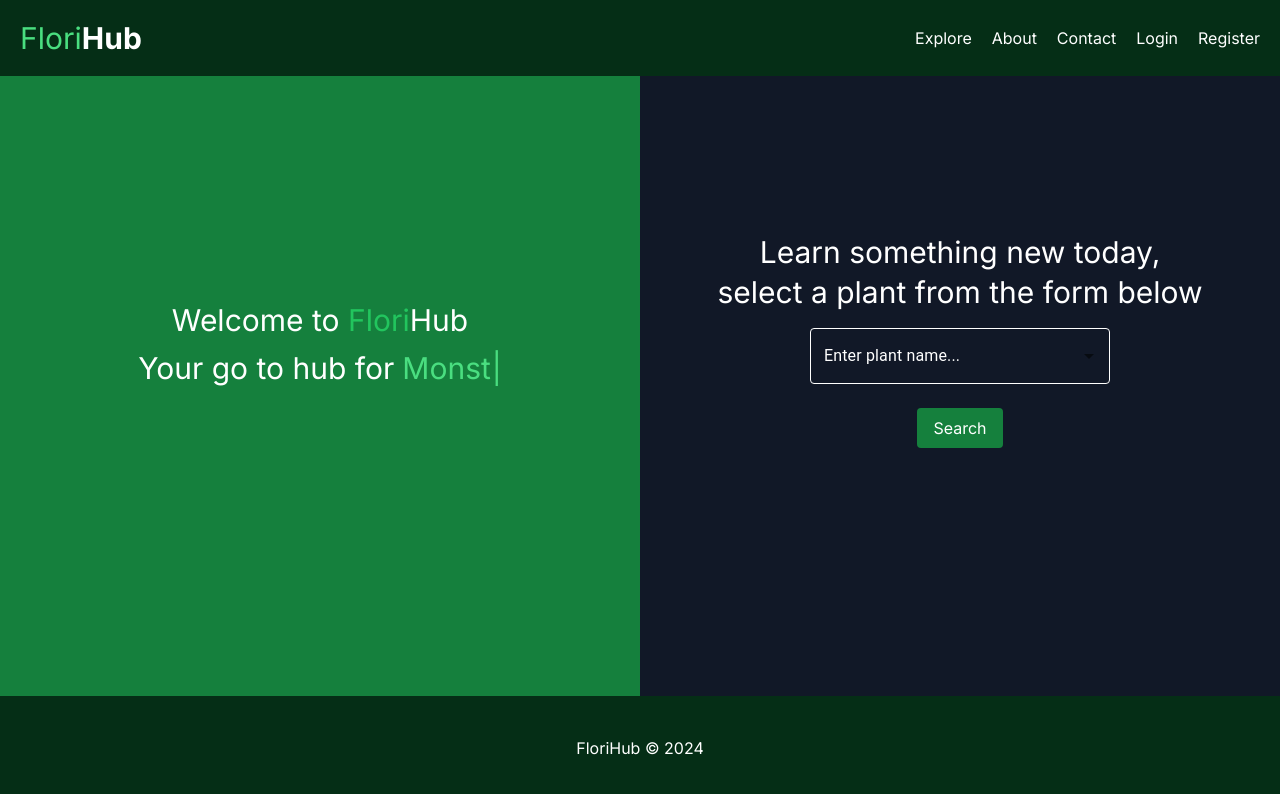
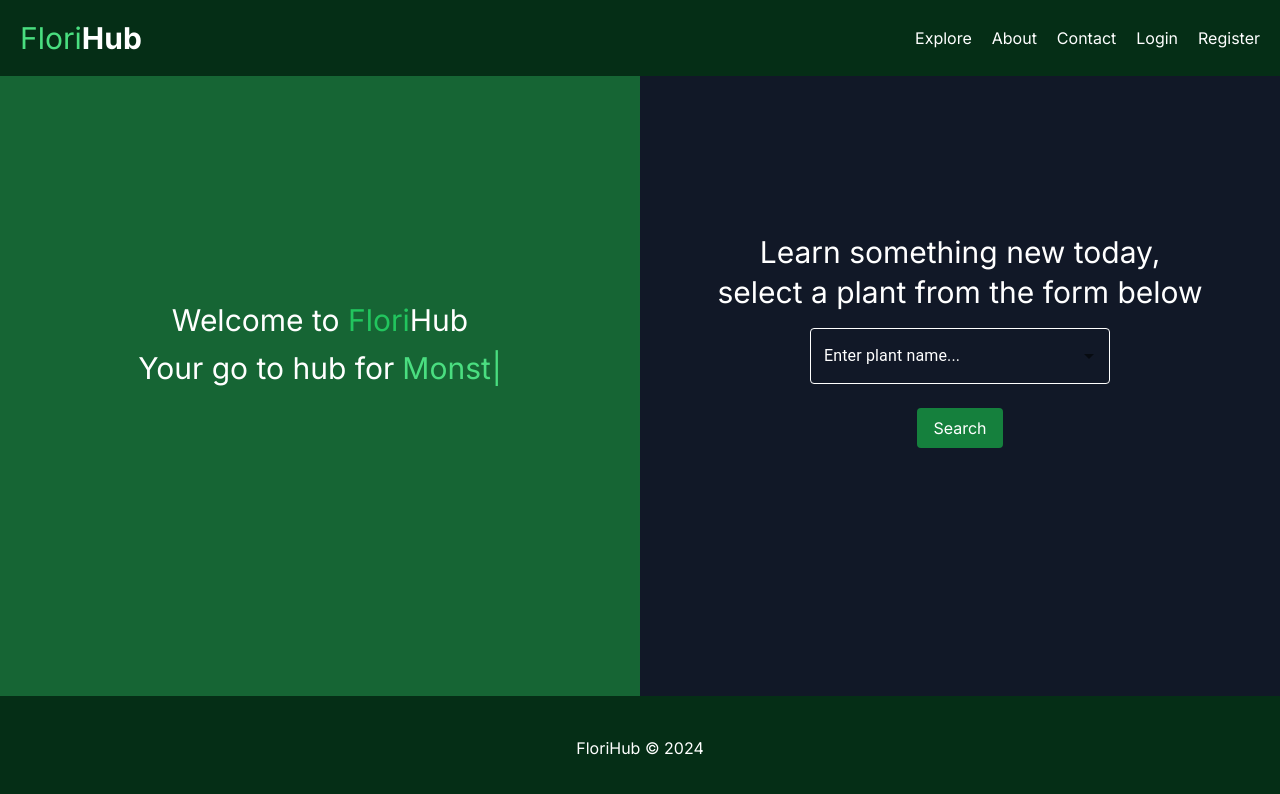
Before and after one commit to Nyviel/Florihub, a Next.js app: page / in a window 1280 px wide. Shown: the top 794 px of the page. Built offline with nearby package versions, Linux system fonts and the light colour scheme; no server answers; the database is empty.

Commit message:
Minor visual changes

```diff
--- a/components/Home.tsx
+++ b/components/Home.tsx
@@ -82,7 +82,7 @@ const Home = () => {
 
 	return (
 		<section className="flex flex-col md:flex-row h-full">
-			<div className="w-full h-full flex flex-col items-center justify-center text-white bg-green-700">
+			<div className="w-full h-full flex flex-col items-center justify-center text-white bg-green-800">
 				<h1 className="text-xl md:text-2xl lg:text-3xl lg:leading-10">
 					Welcome to <span className="text-green-500">Flori</span>Hub
 				</h1>
--- a/components/PlantCard.tsx
+++ b/components/PlantCard.tsx
@@ -18,8 +18,8 @@ const PlantCard = ({ plant }: { plant: Plant }) => {
 			</div>
 			<div className="w-full flex flex-col justify-center items-center">
 				<h1 className="text-2xl">{plant.name}</h1>
-				<p className="text-lg text-gray-300 p-2">
-					{plant.description.substring(0, 50)}...
+				<p className="text-lg text-gray-300 p-2 px-4 text-center">
+					{plant.description.substring(0, 100)}...
 				</p>
 			</div>
 			<div className="text-gray-100 flex justify-center gap-2 flex-wrap px-6">
```
